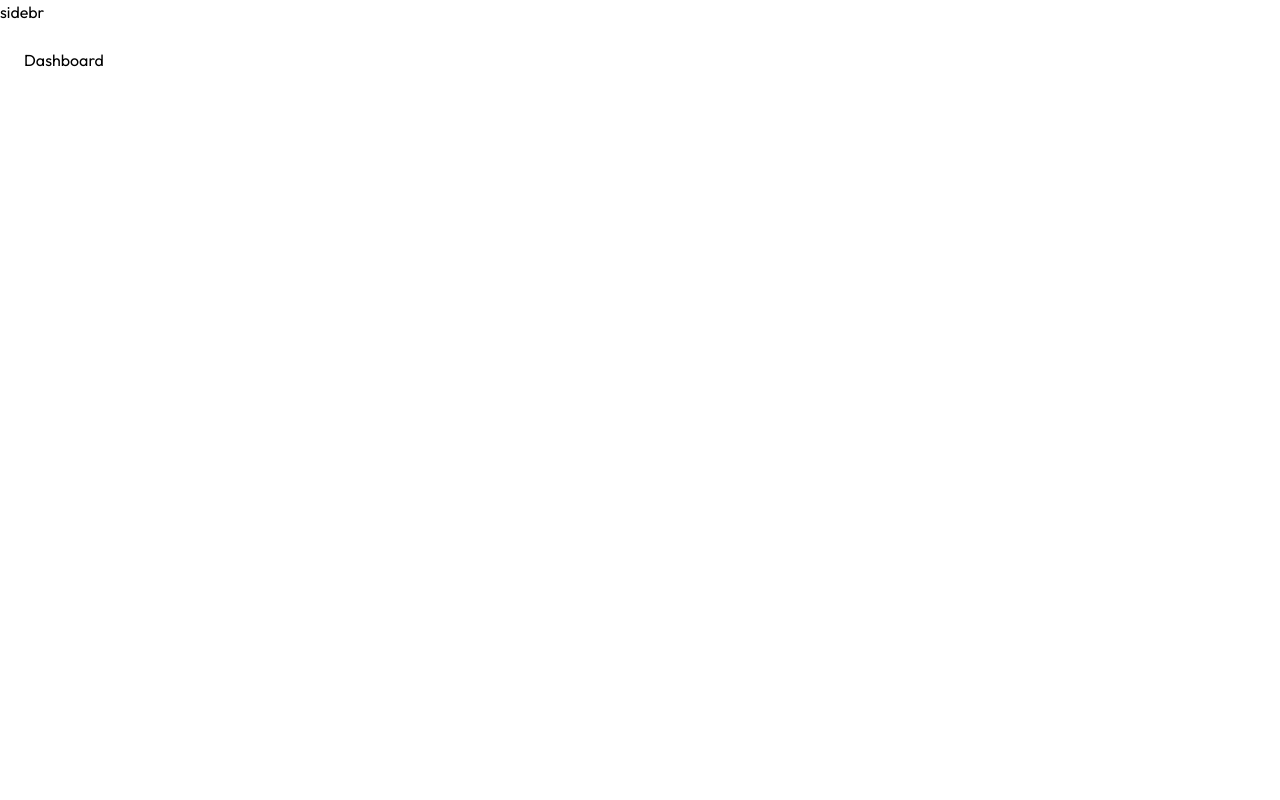
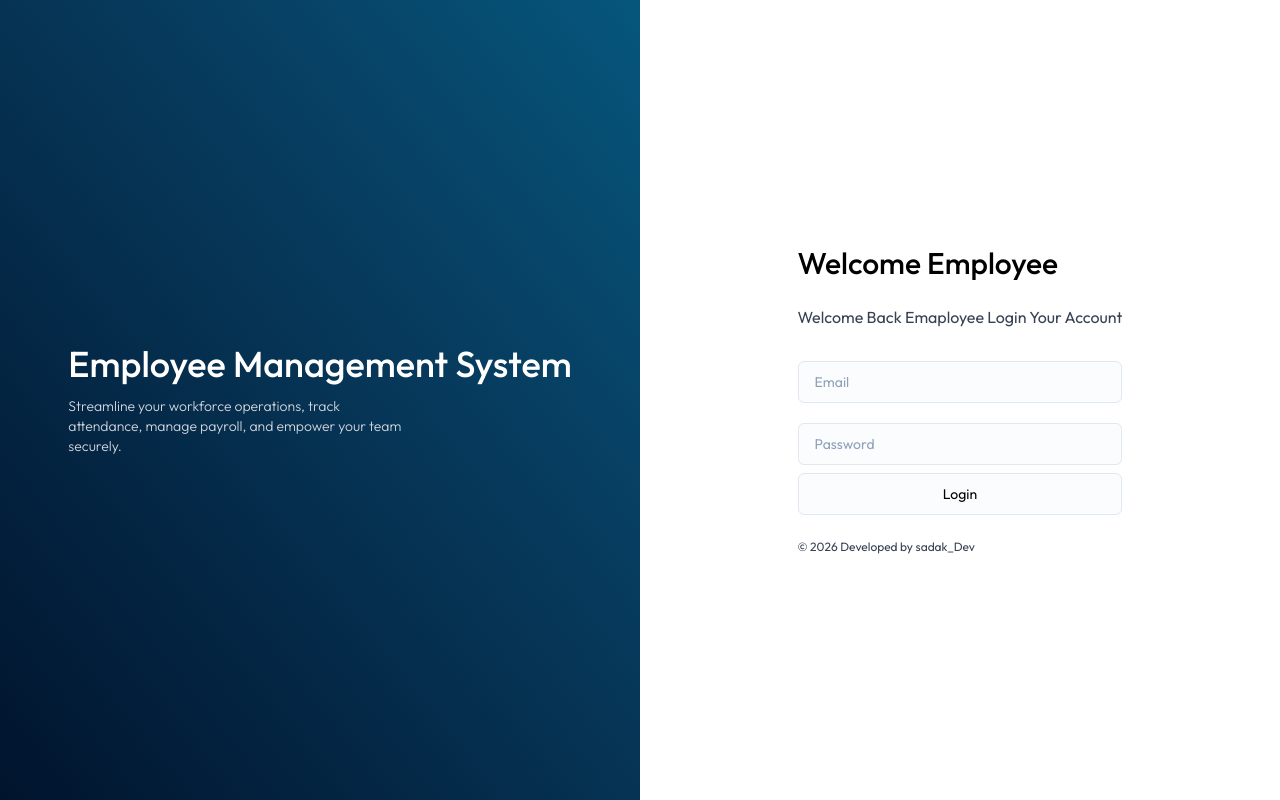
Before and after one commit to sadaqhassan/EmpoyeeMs, a React (Vite) app in the folder client/: page /login/employee in a window 1280 px wide. Before the commit this address led to /dashboard. Built offline with nearby package versions, Linux system fonts and the light colour scheme.

Commit message:
login and landing

```diff
--- a/client/src/App.jsx
+++ b/client/src/App.jsx
@@ -19,7 +19,8 @@ const App = () => {
     <Toaster/>
       <Routes>
         <Route path='/login-landing' element={<LoginLanding/>}/>
-        <Route path='/login' element={<Login/>}/>
+        <Route path='/login/admin' element={<Login role={"admin"} title={"Welcome Admin Manage Your Organization"} />}/>
+        <Route path='/login/employee' element={<Login  role={"employee"} title={"Welcome Back Emaployee Login Your Account"}/>}/>
 
         <Route element={<Layout/>}>
         <Route path='/dashboard' element={<Dashboard/>}/>
--- a/client/src/Pages/Login.jsx
+++ b/client/src/Pages/Login.jsx
@@ -1,11 +1,11 @@
 import React from 'react'
 
-const Login = () => {
+const Login = ({role,title}) => {
   return (
     <div>
-        <div className='flex'>
+        <div className='flex flex-col md:flex-row'>
         {/* side */}
-        <div className='customBack h-screen flex flex-col justify-center items-center text-center w-1/2'>
+        <div className='customBack h-screen flex flex-col justify-center items-center text-center w-full md:w-1/2'>
             <div className='flex flex-col space-y-3 text-white'>
                 <h1 className='text-2xl md:text-4xl font-medium'>
                     Employee Management System
@@ -18,10 +18,10 @@ const Login = () => {
             </div>
         </div>
         {/* login */}
-        <div className='h-screen flex flex-col justify-center items-center text-center w-1/2'>
+        <div className='h-screen flex flex-col justify-center items-center text-center w-full md:w-1/2'>
             <div className='flex flex-col space-y-2'>
-                <h1 className='text-2xl md:text-3xl font-medium text-start'>Welcome Employee</h1>
-                <p className='mt-4 text-start text-md text-gray-700 mb-3'>Select your portal to securely access the system</p>
+                <h1 className='text-2xl md:text-3xl font-medium text-start'>{role === "admin" ? "Welcome Admin" : "Welcome Employee" } </h1>
+                <p className='mt-4 text-start text-md text-gray-700 mb-3'>{title}</p>
                 <input type="email" name='email' placeholder='Email'   className='my-5'/>
                 <input type="password"  name='password' placeholder='Password'/>
                 <input type="button" value="Login" />
--- a/client/src/Pages/LoginLanding.jsx
+++ b/client/src/Pages/LoginLanding.jsx
@@ -1,10 +1,12 @@
 import React from 'react'
+import {  useNavigate } from 'react-router-dom'
 
 const LoginLanding = () => {
+    const navigate = useNavigate()
   return (
-    <div className='flex'>
+    <div className='flex flex-col md:flex-row'>
         {/* side */}
-        <div className='customBack h-screen flex flex-col justify-center items-center text-center w-1/2'>
+        <div className='customBack h-screen  flex flex-col justify-center items-center text-center w-full md:w-1/2'>
             <div className='flex flex-col space-y-3 text-white'>
                 <h1 className='text-2xl md:text-4xl font-medium'>
                     Employee Management System
@@ -17,12 +19,12 @@ const LoginLanding = () => {
             </div>
         </div>
         {/* login */}
-        <div className='h-screen flex flex-col justify-center items-center text-center w-1/2'>
+        <div className='h-screen flex flex-col justify-center items-center text-center w-full md:w-1/2'>
             <div className='flex flex-col space-y-2'>
                 <h1 className='text-2xl md:text-3xl font-medium text-start'>Welcome Back</h1>
                 <p className='mt-4 text-start text-md text-gray-700 mb-3'>Select your portal to securely access the system</p>
-                <input type="button"  value={"Admin portal"} className='my-5'/>
-                <input type="button" value={"Employee portal"} />
+                <input  type="button" onClick={()=>navigate("/login/admin")}   value={"Admin portal"} className='my-5'/>
+                <input  type="button"  onClick={()=>navigate("/login/employee")} value={"Employee port al"} />
                 <p className='mt-4 text-start text-xs text-gray-700'> &#169; { new Date().getFullYear() } Developed by sadak_Dev</p>
             </div>
         </div>
```
